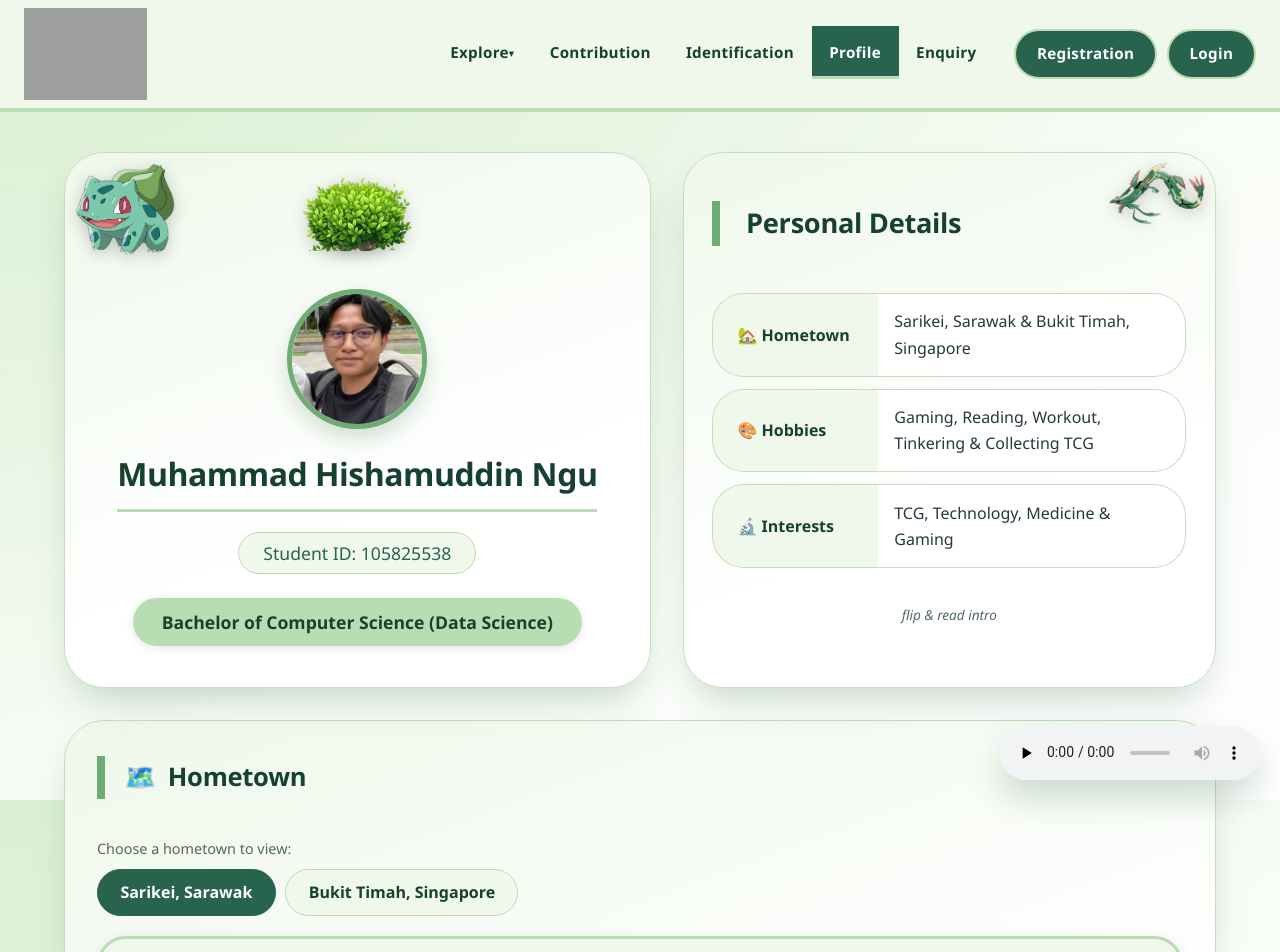
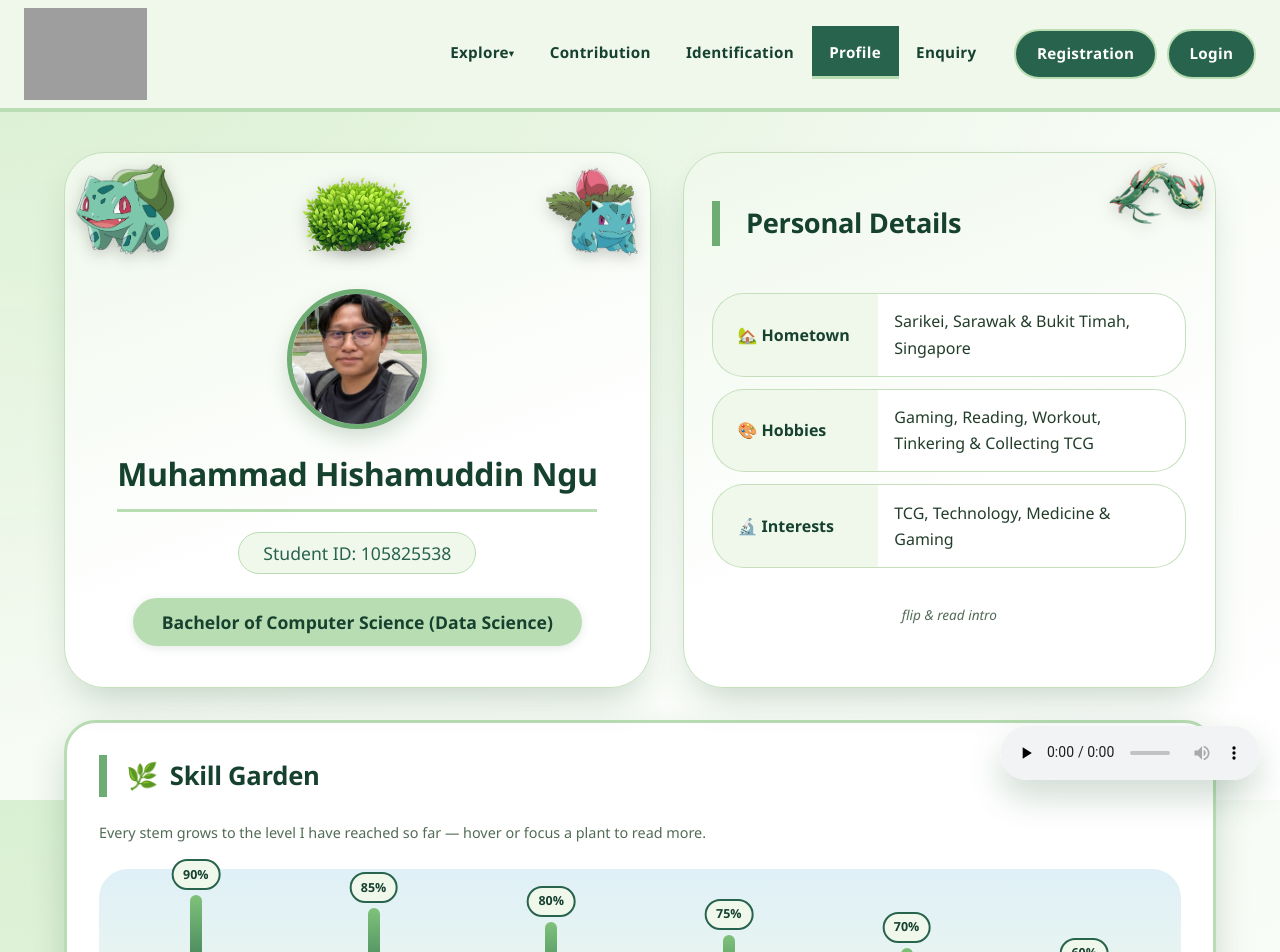
Before and after one commit to Krazera1337/Web-Tech-Ass, a PHP site: page /profile/profile3.html in a window 1280 px wide. Shown: the top 952 px of the page. Run offline with PHP 8.4, Linux system fonts and the light colour scheme; grey boxes are pictures that could not be loaded.

Commit message:
Add CSS skill garden, Ivysaur decoration and personal background music
The skill garden is an animated, keyboard-accessible section built only with
CSS keyframes and custom properties, so each stem grows to its skill level with
a staggered start and honours prefers-reduced-motion. Ivysaur joins Bulbasaur
and the hidden Venusaur to complete the evolution line on the profile card, and
the background music now points at my own track.

Co-Authored-By: Claude Opus 5 <noreply@anthropic.com>

```diff
--- a/css/style.css
+++ b/css/style.css
@@ -1860,6 +1860,193 @@ button[type="reset"]:hover { background: var(--sage); }
 
 .profile-page .map-caption span { font-size: 1.3rem; }
 
+/* ===== SKILL GARDEN — stems grow with CSS keyframes, no scripting ===== */
+.profile-page .skill-garden {
+  background: var(--white);
+  border-radius: 2rem;
+  padding: 2rem;
+  box-shadow: var(--shadow-lg);
+  border: 3px solid var(--sage);
+  width: 100%;
+  box-sizing: border-box;
+}
+
+.profile-page .garden-bed {
+  list-style: none;
+  margin: 1.5rem 0 0;
+  padding: 0 1rem;
+  display: flex;
+  align-items: flex-end;
+  justify-content: space-around;
+  gap: 1rem;
+  position: relative;
+  border-radius: 1.8rem;
+  /* sky fading into the soil line at 82% */
+  background: linear-gradient(to bottom, #dff0f7 0%, #eef7ea 55%, #cfe3c6 82%, #6b4a2f 82%, #4e3522 100%);
+}
+
+/* each plant occupies its own column and stands on the soil */
+.profile-page .garden-plant {
+  position: relative;
+  flex: 1 1 0;
+  min-width: 0;
+  height: 320px;
+  padding-bottom: 58px;
+  display: flex;
+  flex-direction: column;
+  align-items: center;
+  justify-content: flex-end;
+  outline: none;
+}
+
+.profile-page .plant-stem {
+  display: block;
+  position: relative;
+  width: 12px;
+  height: var(--level);
+  border-radius: 12px 12px 3px 3px;
+  background: linear-gradient(to top, var(--forest-dark), var(--forest) 55%, #7fc27a);
+  animation: garden-grow 1.7s cubic-bezier(0.22, 0.68, 0.36, 1) backwards;
+  animation-delay: var(--delay, 0s);
+  transition: filter 250ms ease;
+}
+
+@keyframes garden-grow {
+  from { height: 0; }
+  to   { height: var(--level); }
+}
+
+/* two leaves, shaped purely with border-radius */
+.profile-page .plant-stem::before,
+.profile-page .plant-stem::after {
+  content: "";
+  position: absolute;
+  width: 38px;
+  height: 24px;
+  background: linear-gradient(135deg, #8fd08a, var(--forest));
+  box-shadow: inset 0 -2px 4px rgba(18, 61, 50, 0.25);
+  animation: leaf-unfurl 900ms ease backwards;
+  animation-delay: calc(var(--delay, 0s) + 900ms);
+}
+
+.profile-page .plant-stem::before {
+  left: 10px;
+  bottom: 32%;
+  border-radius: 0 100% 0 100%;
+  transform-origin: left center;
+  transform: rotate(-14deg);
+}
+
+.profile-page .plant-stem::after {
+  right: 10px;
+  bottom: 58%;
+  border-radius: 100% 0 100% 0;
+  transform-origin: right center;
+  transform: rotate(14deg);
+}
+
+@keyframes leaf-unfurl {
+  from { opacity: 0; transform: scale(0.2) rotate(0deg); }
+  to   { opacity: 1; }
+}
+
+/* the percentage sits in a bud at the tip of the stem */
+.profile-page .plant-level {
+  position: absolute;
+  top: -36px;
+  left: 50%;
+  transform: translateX(-50%);
+  background: var(--ivory);
+  border: 2px solid var(--forest);
+  border-radius: 999px;
+  padding: 0.2rem 0.6rem;
+  font-size: 0.78rem;
+  font-weight: 700;
+  color: var(--forest-dark);
+  white-space: nowrap;
+  animation: garden-fade 700ms ease backwards;
+  animation-delay: calc(var(--delay, 0s) + 1.3s);
+}
+
+@keyframes garden-fade { from { opacity: 0; } to { opacity: 1; } }
+
+/* name plate on the soil */
+.profile-page .plant-name {
+  position: absolute;
+  bottom: 16px;
+  left: 0;
+  right: 0;
+  text-align: center;
+  font-size: 0.85rem;
+  font-weight: 700;
+  color: var(--white);
+  text-shadow: 0 1px 3px rgba(0, 0, 0, 0.55);
+}
+
+/* hover / keyboard detail */
+.profile-page .plant-tip {
+  position: absolute;
+  bottom: 72%;
+  left: 50%;
+  transform: translate(-50%, 6px);
+  width: 170px;
+  background: var(--forest-dark);
+  color: var(--white);
+  font-size: 0.78rem;
+  line-height: 1.4;
+  padding: 0.6rem 0.75rem;
+  border-radius: 0.75rem;
+  opacity: 0;
+  visibility: hidden;
+  pointer-events: none;
+  transition: opacity 250ms ease, transform 250ms ease, visibility 250ms;
+  z-index: 5;
+}
+
+.profile-page .garden-plant:hover .plant-tip,
+.profile-page .garden-plant:focus-visible .plant-tip {
+  opacity: 1;
+  visibility: visible;
+  transform: translate(-50%, 0);
+}
+
+.profile-page .garden-plant:hover .plant-stem,
+.profile-page .garden-plant:focus-visible .plant-stem {
+  filter: brightness(1.15) saturate(1.2);
+}
+
+.profile-page .garden-plant:focus-visible {
+  outline: 3px solid var(--forest-dark);
+  outline-offset: 4px;
+  border-radius: 1rem;
+}
+
+/* per-skill height and staggered start */
+.profile-page .plant-python { --level: 90%; --delay: 0.05s; }
+.profile-page .plant-js     { --level: 85%; --delay: 0.20s; }
+.profile-page .plant-cpp    { --level: 80%; --delay: 0.35s; }
+.profile-page .plant-css    { --level: 75%; --delay: 0.50s; }
+.profile-page .plant-data   { --level: 70%; --delay: 0.65s; }
+.profile-page .plant-html   { --level: 60%; --delay: 0.80s; }
+
+@media (max-width: 760px) {
+  .profile-page .skill-garden { padding: 1.25rem; }
+  .profile-page .garden-bed { gap: 0.4rem; padding: 0 0.4rem; }
+  .profile-page .garden-plant { height: 260px; }
+  .profile-page .plant-name { font-size: 0.7rem; }
+  .profile-page .plant-level { font-size: 0.7rem; padding: 0.15rem 0.4rem; }
+  .profile-page .plant-stem::before,
+  .profile-page .plant-stem::after { width: 26px; height: 17px; }
+  .profile-page .plant-tip { width: 130px; }
+}
+
+@media (prefers-reduced-motion: reduce) {
+  .profile-page .plant-stem,
+  .profile-page .plant-stem::before,
+  .profile-page .plant-stem::after,
+  .profile-page .plant-level { animation: none; }
+}
+
 /* ===== POKEMON CORNER DECORATIONS ===== */
 .profile-page .pokemon-corner {
   position: absolute !important;
@@ -1883,6 +2070,11 @@ button[type="reset"]:hover { background: var(--sage); }
   top: 10px;
   right: 10px;
   width: 170px;
+}
+
+/* Ivysaur sits opposite Bulbasaur on the profile card, matched to its size */
+.profile-page .profile-static-card .pokemon-corner-tr {
+  width: 100px;
 }
 
 /* ===== BUSH / VENUSAUR REVEAL ===== */
--- a/profile/profile3.html
+++ b/profile/profile3.html
@@ -46,6 +46,7 @@
   <div class="profile-static-wrapper">
     <div class="profile-static-card">
         <img src="../images/bulbasaur.png" alt="Bulbasaur" class="pokemon-corner pokemon-corner-tl">
+        <img src="../images/ivysaur.png" alt="Ivysaur" class="pokemon-corner pokemon-corner-tr">
         <div class="bush-split" tabindex="0" aria-label="Hover to reveal a hidden Venusaur">
           <img src="../images/venusaur.png" alt="Venusaur" class="venusaur-peek">
           <img src="../images/bush.png" alt="" class="bush-half bush-half-left" aria-hidden="true">
@@ -89,13 +90,57 @@
           <p>Hello! I'm Muhammad Hishamuddin Ngu, a Swinburne University student. I am passionate about technology and its applications in solving real-world problems.</p>
           <p>I hit Radiant#499 in Valorant, Faceit Level 10 in CS:GO, and 4.0 in my foundation year.</p>
           <p>I love to ruin my mental health with excessive gaming and studies.</p>
-          <p class="profile-motto">"Day by Day, Nothing - Noan"</p>
+          <p class="profile-motto">"He never sleeps, the judge.  He is dancing, dancing. He says that he will never die. -Holden"</p>
         </div>
       </div>
     </div>
   </div>
 
 </main>
+
+<!-- ===== EXTRA ROW: Skill Garden (grows with CSS animation only) ===== -->
+<div class="extra-row">
+
+  <section class="skill-garden" aria-labelledby="skill-garden-title">
+    <h2 class="map-title" id="skill-garden-title"><span>🌿</span> Skill Garden</h2>
+    <p class="map-select-label">Every stem grows to the level I have reached so far — hover or focus a plant to read more.</p>
+
+    <ul class="garden-bed">
+      <li class="garden-plant plant-python" tabindex="0">
+        <span class="plant-tip">My main language for data work, scripting and automation.</span>
+        <span class="plant-stem"><span class="plant-level">90%</span></span>
+        <span class="plant-name">Python</span>
+      </li>
+      <li class="garden-plant plant-js" tabindex="0">
+        <span class="plant-tip">Logic, events and interactivity — used outside this unit.</span>
+        <span class="plant-stem"><span class="plant-level">85%</span></span>
+        <span class="plant-name">Javascript</span>
+      </li>
+      <li class="garden-plant plant-cpp" tabindex="0">
+        <span class="plant-tip">My beginner language for learning programming concepts.</span>
+        <span class="plant-stem"><span class="plant-level">80%</span></span>
+        <span class="plant-name">C++</span>
+      </li>
+      <li class="garden-plant plant-css" tabindex="0">
+        <span class="plant-tip">Flexbox, grid, animation and responsive media queries.</span>
+        <span class="plant-stem"><span class="plant-level">75%</span></span>
+        <span class="plant-name">CSS</span>
+      </li>
+      <li class="garden-plant plant-data" tabindex="0">
+        <span class="plant-tip">Cleaning, analysing and visualising data — my degree major.</span>
+        <span class="plant-stem"><span class="plant-level">70%</span></span>
+        <span class="plant-name">Data Science</span>
+      </li>
+      <li class="garden-plant plant-html" tabindex="0">
+        <span class="plant-tip">Semantic structure, tables, forms and accessible markup.</span>
+        <span class="plant-stem"><span class="plant-level">60%</span></span>
+        <span class="plant-name">HTML</span>
+      </li>
+    </ul>
+  </section>
+
+</div>
+
 <!-- ===== EXTRA ROW: Map ===== -->
 <div class="extra-row">
 
@@ -174,7 +219,7 @@
 
 <!-- Background music: native HTML5 audio player, no scripting required -->
 <audio id="bgm-toggle" class="bgm-player" controls loop preload="none" title="Background music">
-  <source src="../songs/music1.mp3" type="audio/mpeg">
+  <source src="../songs/hishamusic.mp3" type="audio/mpeg">
   Your browser does not support the audio element.
 </audio>
 
```
Also changed, not shown: images/ivysaur.png (added), 1 other file.
